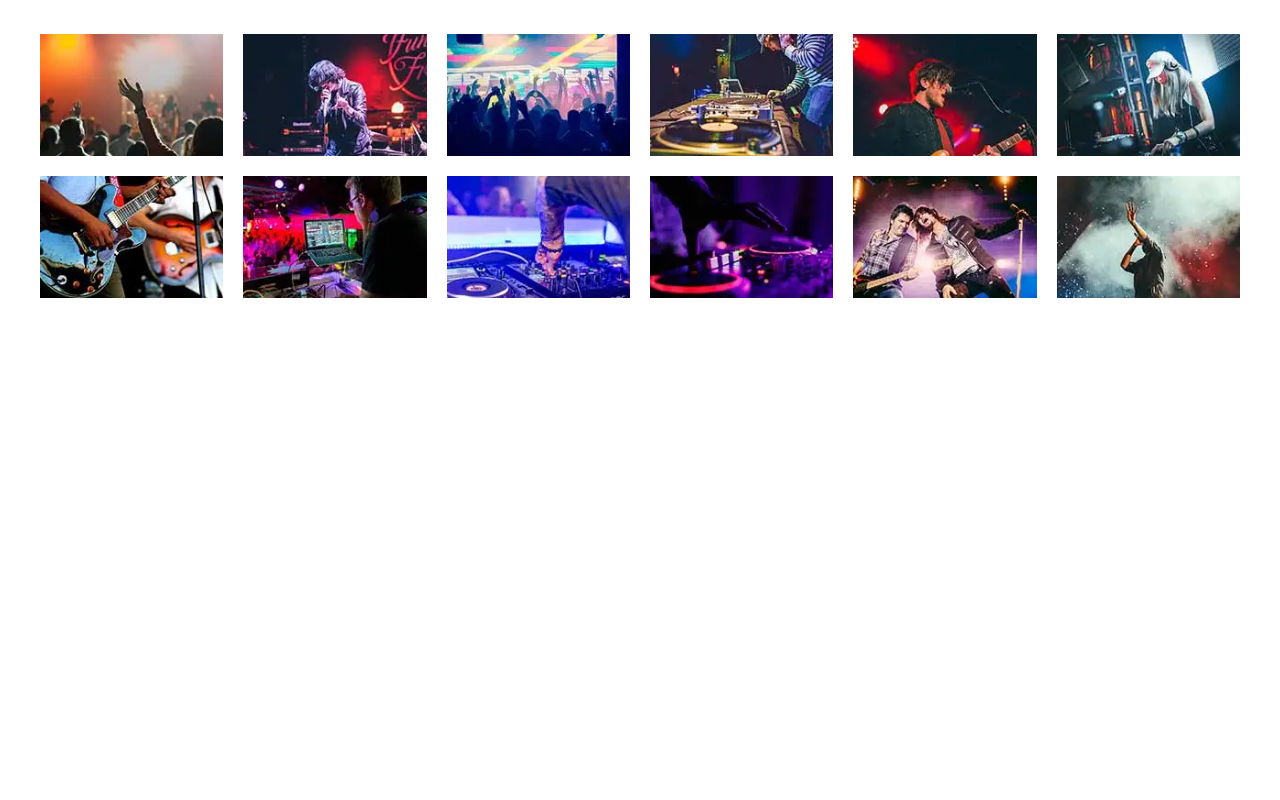
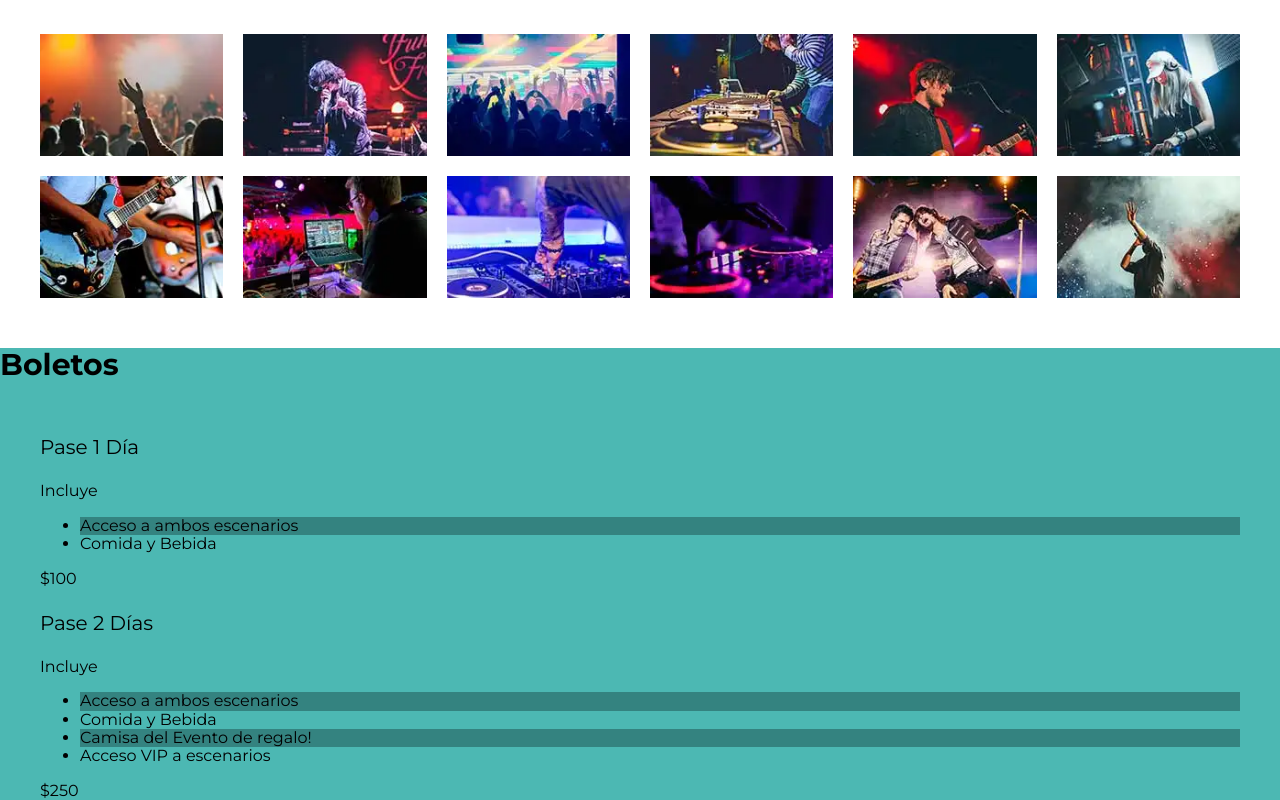
Before and after one commit to fedevargas110/Festival-Gulp-Sass, a website: page index.html in a window 1280 px wide. Shown: the part 2905-3705 px from the top of the page. Before the commit the page ends 3253 px from the top, so only its background shows below. Drawn offline with Linux system fonts and the light colour scheme.

Commit message:
Creando seccion boletos en html

```diff
--- a/index.html
+++ b/index.html
@@ -173,6 +173,39 @@
         <ul class="galeria-imagenes"></ul>
     </section>
 
+    <section class="boletos bg-verde">
+        <h3>Boletos</h3>
+
+        <div class="contenedor contenedor-boletos">
+            <div class="basico pase">
+                <p>Pase 1 Día</p>
+
+                <header class="pase-header">Incluye</header>
+                <div class="pase-body">
+                    <ul>
+                        <li>Acceso a ambos escenarios</li>
+                        <li>Comida y Bebida</li>
+                    </ul>
+                </div>
+                <footer class="pase-footer">$100</footer>
+            </div>
+            <div class="premium pase">
+                <p>Pase 2 Días</p>
+
+                <header class="pase-header">Incluye</header>
+                <div class="pase-body">
+                    <ul>
+                        <li>Acceso a ambos escenarios</li>
+                        <li>Comida y Bebida</li>
+                        <li>Camisa del Evento de regalo!</li>
+                        <li>Acceso VIP a escenarios</li>
+                    </ul>
+                </div>
+                <footer class="pase-footer">$250</footer>
+            </div>
+        </div>
+    </section>
+
 
     <script src="build/js/galeria.js"></script>
 
```
